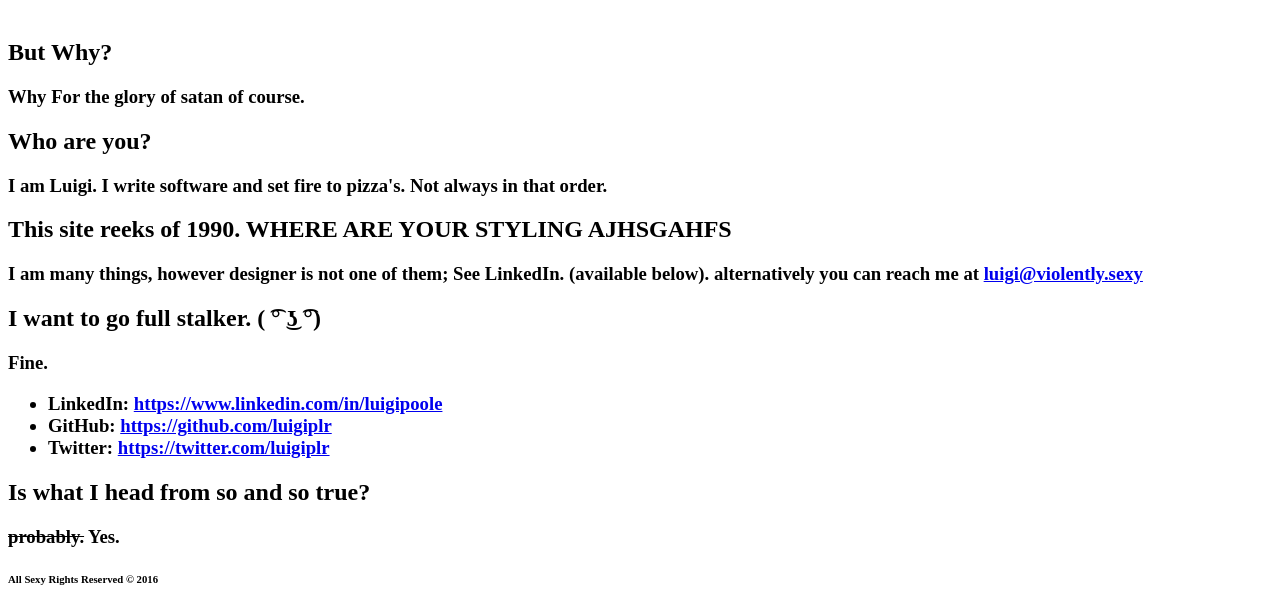
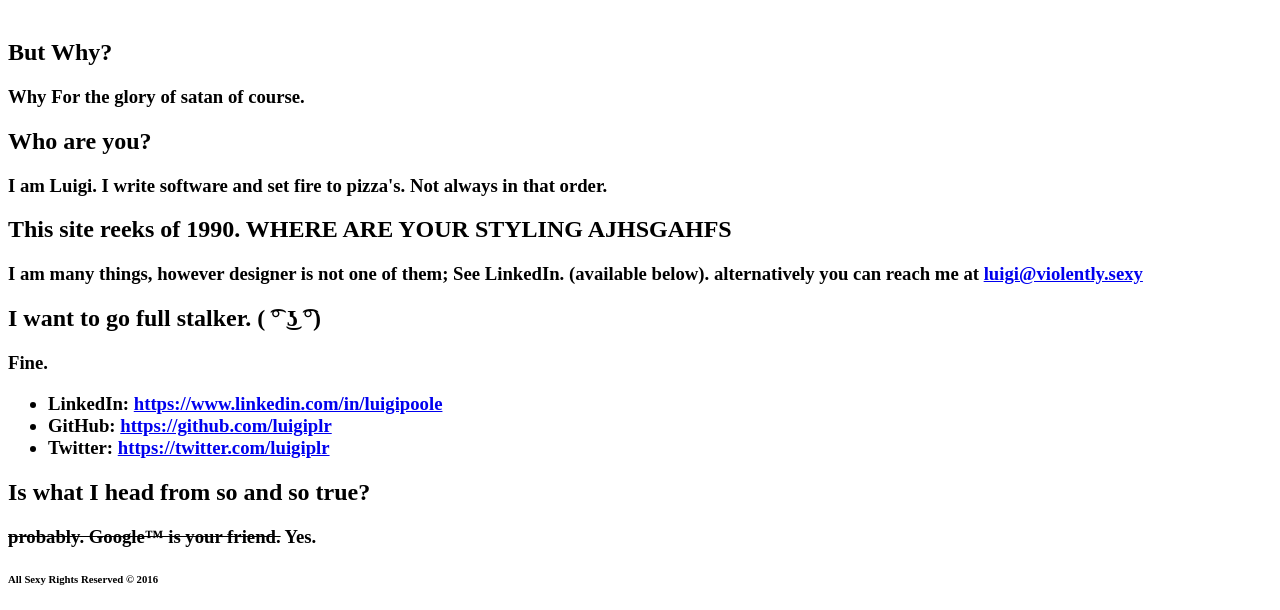
Before and after one commit to luigiplr/violently.sexy, a plain HTML site: page index.html in a window 1280 px wide. Shown: the part 233-843 px from the top of the page. Drawn offline with Linux system fonts and the light colour scheme.

Commit message:
add some more sass

```diff
--- a/index.html
+++ b/index.html
@@ -33,7 +33,7 @@
     </ul>
     </h3>
     <h2>Is what I head from so and so true?</h2>
-    <h3><strike>probably.</strike> Yes.</h3>
+    <h3><strike>probably. Google™ is your friend.</strike> Yes.</h3>
     <h6>All Sexy Rights Reserved &copy; 2016</h6>
 </body>
 
```
